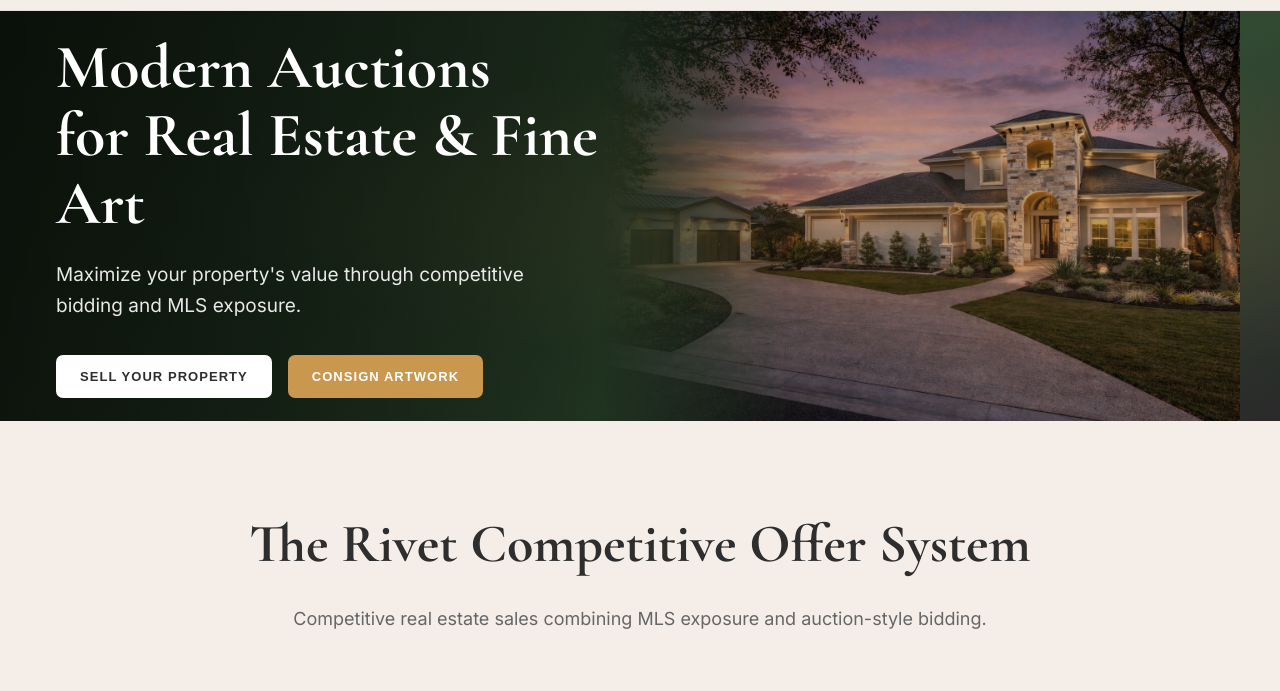
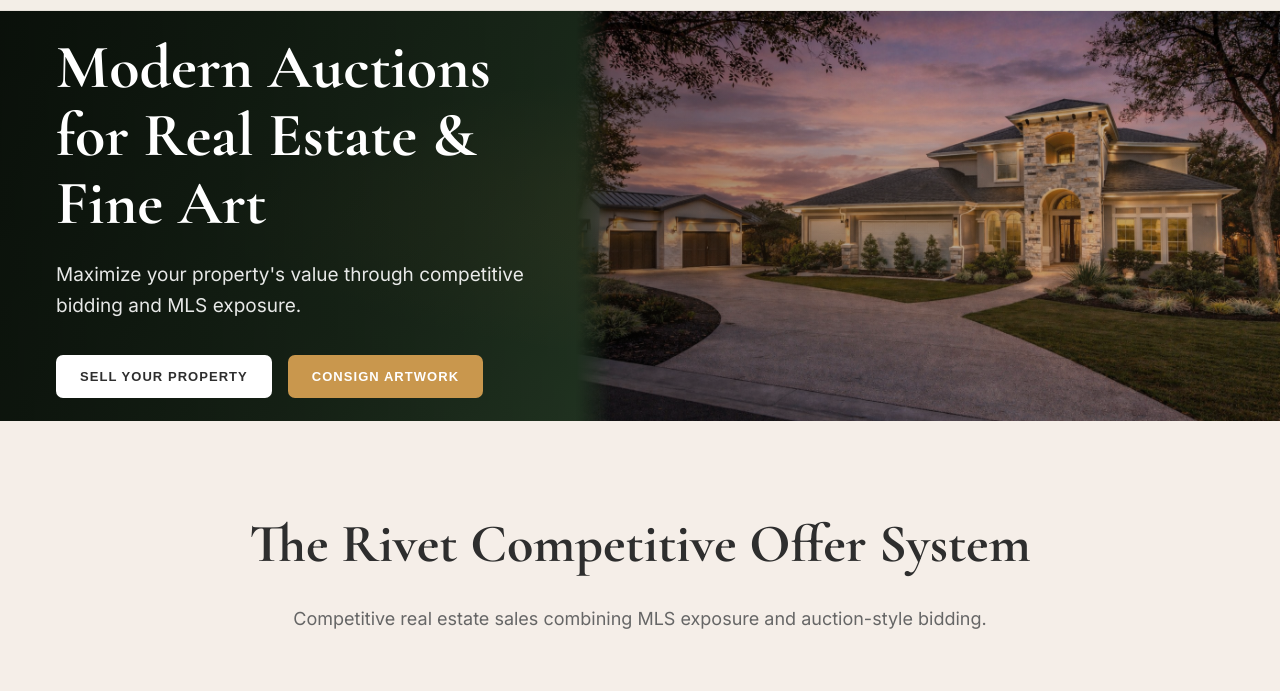
Before and after one commit to roger812/rivet-auctions-v2, a website: page index.html in a window 1280 px wide. Shown: the part 81-772 px from the top of the page. Drawn offline with nearby package versions, Linux system fonts and the light colour scheme.

Commit message:
Refine hero image placement: reduce green space on right

```diff
--- a/index.html
+++ b/index.html
@@ -61,13 +61,13 @@
     }
     /* Add container for hero image on the right side of the hero section */
     .hero-image-container {
-  flex: 0 0 50%;
+  flex: 0 0 55%;
   height: 100%;
   position: relative;
   z-index: 0;
   overflow: hidden;
-  -webkit-mask-image: linear-gradient(to left, rgba(0,0,0,1) 70%, rgba(0,0,0,0) 100%);
-  mask-image: linear-gradient(to left, rgba(0,0,0,1) 70%, rgba(0,0,0,0) 100%);
+  -webkit-mask-image: linear-gradient(to left, rgba(0,0,0,1) 95%, rgba(0,0,0,0) 100%);
+  mask-image: linear-gradient(to left, rgba(0,0,0,1) 95%, rgba(0,0,0,0) 100%);
 }
     .hero-image-container img {
       width: 100%;
```
